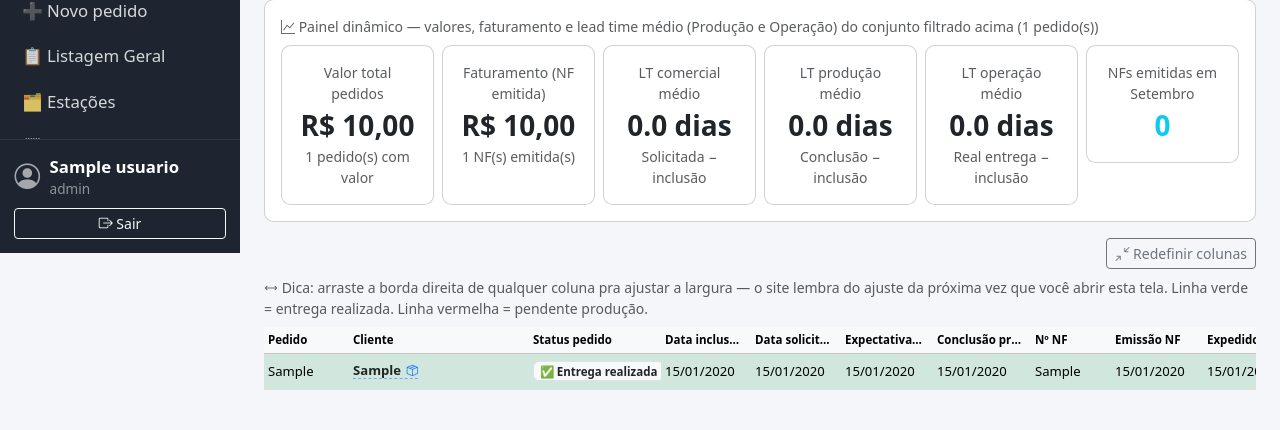
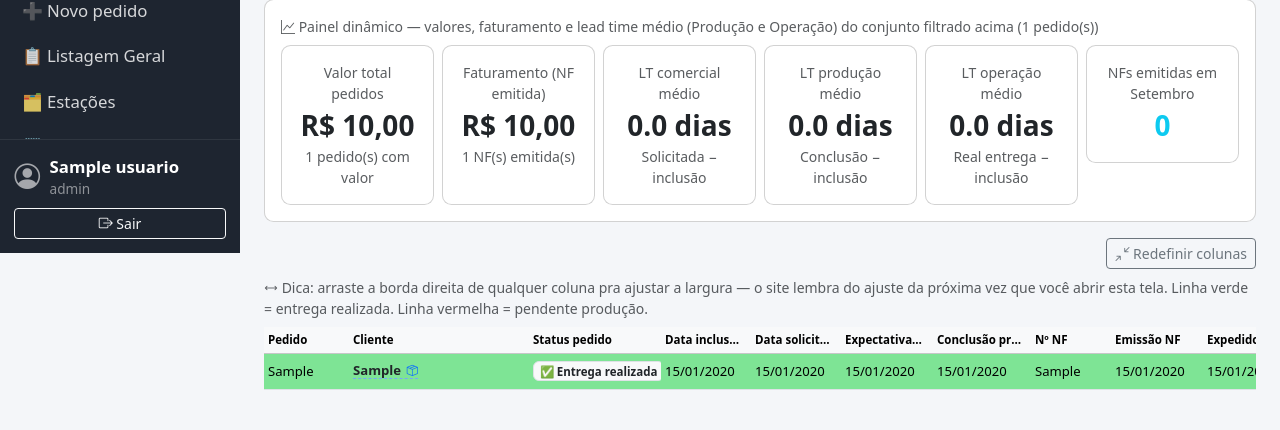
Before and after one commit to matttheus1590-code/producao_app, a Flask app: a page that uses templates/base.html in a window 1280 px wide. Shown: the part 547-977 px from the top of the page. Run offline with Flask 3, Linux system fonts and the light colour scheme; a user stored in the database is signed in; tables that the repository leaves empty hold one stand-in row (values such as "Sample post"); parts of the project's set-up code (start-up, migrations or seed data) failed here and were passed over; some libraries are stand-ins or nearby versions.

Commit message:
Atualizacao automatica - 10/09/2026 17:31

```diff
--- a/static/css/style.css
+++ b/static/css/style.css
@@ -150,17 +150,19 @@ body.col-resizing-ativo {
    (m.status_pedido_idx — a MESMA etapa mostrada no badge dessa coluna, pra
    nunca divergir), não mais só go_data_entregue_cliente isolado. Mesmo
    padrão de override via --bs-table-bg já usado acima pras cores por
-   pedido da Listagem Geral de Produção. Cores = tons padrão do Bootstrap
-   pra success/danger (mesmas de .table-success/.table-danger), por já
-   serem um vocabulário de cor conhecido no resto do site. */
+   pedido da Listagem Geral de Produção. Vermelho continua no tom padrão do
+   Bootstrap (.table-danger); verde trocado pro pedido do Bruno (10/09/2026:
+   "quero um verde mais visual, tipo um verde bandeira") — verde puro e mais
+   saturado, no lugar do tom pastel de antes, texto escuro padrão da tabela
+   continua legível em cima dele. */
 .tabela-operacao-360 > tbody > tr.linha-op360-entregue > * {
-  --bs-table-bg: #d1e7dd;
-  background-color: #d1e7dd;
+  --bs-table-bg: #7ee495;
+  background-color: #7ee495;
 }
 
 .tabela-operacao-360.table-hover > tbody > tr.linha-op360-entregue:hover > * {
-  --bs-table-bg: #a3cfbb;
-  background-color: #a3cfbb;
+  --bs-table-bg: #4cc773;
+  background-color: #4cc773;
 }
 
 .tabela-operacao-360 > tbody > tr.linha-op360-pendente > * {
```
